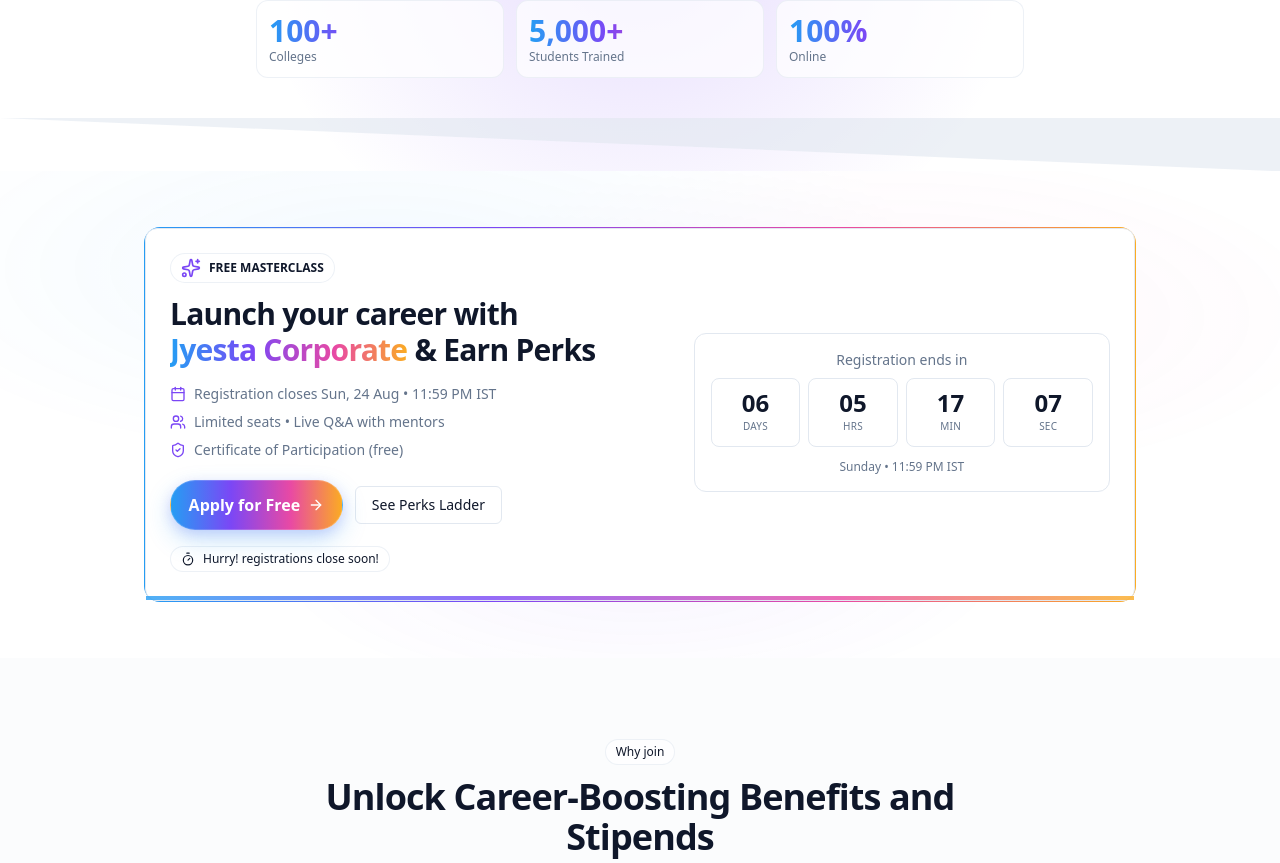
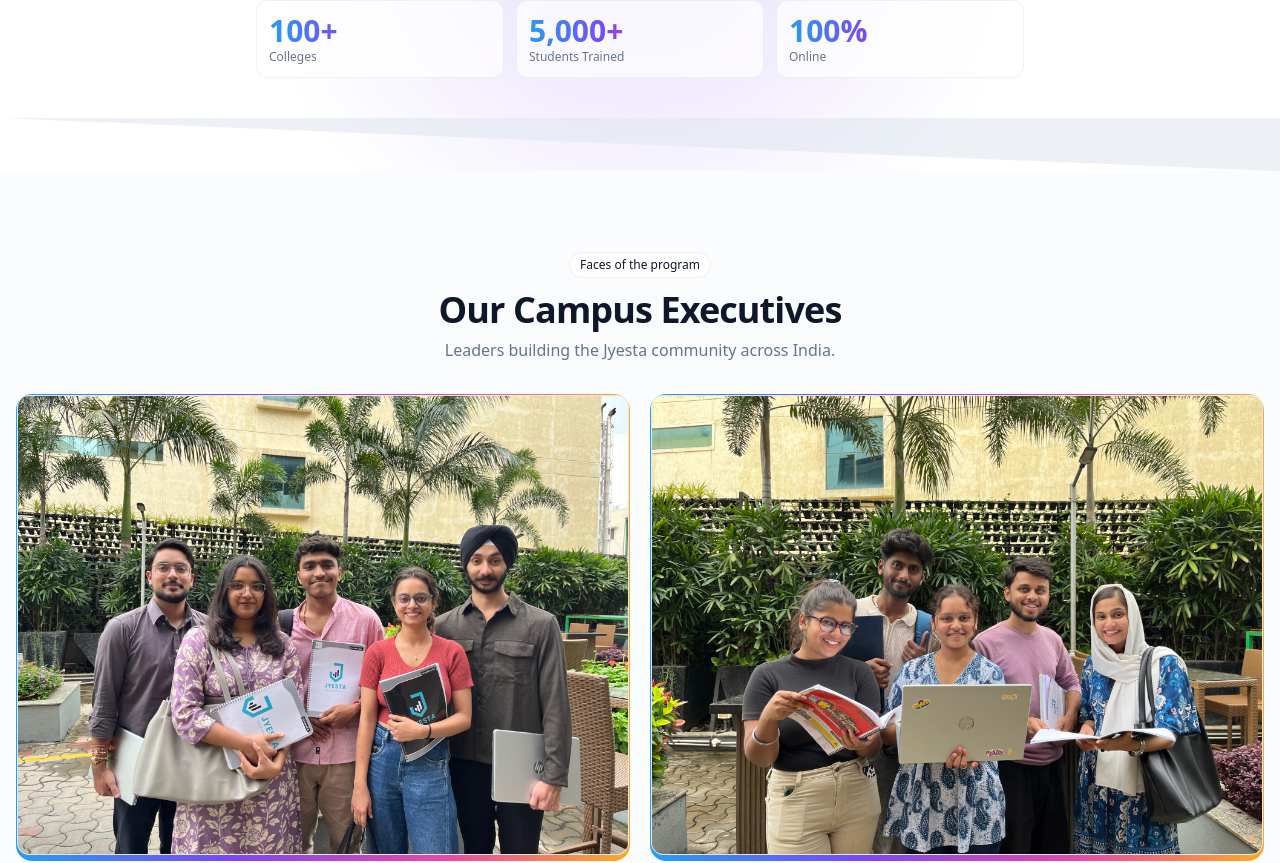
Before and after one commit to ahmadsohail404/campus-executive, a Next.js app: page / in a window 1280 px wide. Shown: the part 967-1830 px from the top of the page. Built offline with nearby package versions, Linux system fonts and the light colour scheme.

Commit message:
added campus executives

```diff
--- a/app/page.tsx
+++ b/app/page.tsx
@@ -30,6 +30,11 @@
   ArrowUp,
   Timer,
   Calendar,
+  Maximize2,
+  X,
+  ChevronLeft,
+  ChevronRight,
+  Download,
 } from "lucide-react";
 import Image from "next/image";
 
@@ -38,6 +43,7 @@
     <main>
       <TopNav />
       <Hero />
+      <Ambassadors />
       <Webinar />
       <WhyJoin />
       <Ladder />
@@ -175,6 +181,208 @@
     </section>
   );
 }
+
+/* ---------------- CAMPUS AMBASSADORS — GROUP PHOTOS ---------------- */
+type GroupPhoto = {
+  src: string;
+  alt: string;
+  caption?: string;
+};
+
+const GROUP_PHOTOS: GroupPhoto[] = [
+  {
+    src: "/ca-1.jpeg",
+    alt: "Jyesta Campus Executives",
+  },
+  {
+    src: "/ca-2.jpeg",
+    alt: "Jyesta Campus Executives",
+  },
+];
+
+function Ambassadors() {
+  const [lightbox, setLightbox] = useState<{ open: boolean; index: number }>({
+    open: false,
+    index: 0,
+  });
+
+  const openAt = (i: number) => setLightbox({ open: true, index: i });
+  const close = () => setLightbox({ open: false, index: 0 });
+  const prev = () =>
+    setLightbox((s) => ({
+      open: true,
+      index: (s.index - 1 + GROUP_PHOTOS.length) % GROUP_PHOTOS.length,
+    }));
+  const next = () =>
+    setLightbox((s) => ({
+      open: true,
+      index: (s.index + 1) % GROUP_PHOTOS.length,
+    }));
+
+  return (
+    <section
+      id="ambassadors"
+      className="py-14 md:py-20 bg-[hsl(var(--muted)/.3)]"
+    >
+      <div className="mx-auto max-w-7xl px-4">
+        <SectionTitle
+          badge="Faces of the program"
+          title="Our Campus Executives"
+          subtitle="Leaders building the Jyesta community across India."
+        />
+
+        {/* Two per row on sm+; one per row on mobile */}
+        <div className="mt-8 grid grid-cols-1 sm:grid-cols-2 gap-5">
+          {GROUP_PHOTOS.map((p, i) => (
+            <div
+              key={p.src}
+              className="group relative rounded-2xl p-[1px] bg-brand-gradient"
+            >
+              <button
+                type="button"
+                onClick={() => openAt(i)}
+                className="relative w-full overflow-hidden rounded-[calc(theme(borderRadius.xl))] border bg-[hsl(var(--card))] outline-none"
+                aria-label={`View photo: ${p.alt}`}
+              >
+                <div className="relative w-full aspect-[4/3]">
+                  <Image
+                    src={p.src}
+                    alt={p.alt}
+                    fill
+                    className="object-cover transition-transform duration-300 group-hover:scale-[1.02]"
+                    sizes="(min-width: 640px) 50vw, 100vw"
+                    loading="lazy"
+                  />
+                  {/* hover overlay */}
+                  <div className="pointer-events-none absolute inset-0 bg-gradient-to-t from-[hsl(var(--background)/.55)] via-transparent to-transparent opacity-0 group-hover:opacity-100 transition-opacity" />
+                  <div className="pointer-events-none absolute right-3 bottom-3 inline-flex items-center gap-1 rounded-md border bg-[hsl(var(--background)/.7)] px-2 py-1 text-xs opacity-0 group-hover:opacity-100 transition-opacity">
+                    <Maximize2 className="h-3.5 w-3.5" /> View
+                  </div>
+                </div>
+
+                {/* caption strip */}
+                {p.caption && (
+                  <div className="flex items-center justify-between px-3 py-2 text-sm">
+                    <span className="truncate">{p.caption}</span>
+                  </div>
+                )}
+              </button>
+            </div>
+          ))}
+        </div>
+      </div>
+
+      {/* Lightbox */}
+      <Lightbox
+        items={GROUP_PHOTOS}
+        open={lightbox.open}
+        index={lightbox.index}
+        onClose={close}
+        onPrev={prev}
+        onNext={next}
+      />
+    </section>
+  );
+}
+
+function Lightbox({
+  items,
+  open,
+  index,
+  onClose,
+  onPrev,
+  onNext,
+}: {
+  items: GroupPhoto[];
+  open: boolean;
+  index: number;
+  onClose: () => void;
+  onPrev: () => void;
+  onNext: () => void;
+}) {
+  useEffect(() => {
+    if (!open) return;
+    const onKey = (e: KeyboardEvent) => {
+      if (e.key === "Escape") onClose();
+      if (e.key === "ArrowLeft") onPrev();
+      if (e.key === "ArrowRight") onNext();
+    };
+    document.addEventListener("keydown", onKey);
+    return () => document.removeEventListener("keydown", onKey);
+  }, [open, onClose, onPrev, onNext]);
+
+  if (!open) return null;
+  const item = items[index];
+
+  return (
+    <div
+      className="fixed inset-0 z-[70] bg-black/80 backdrop-blur-sm"
+      aria-modal="true"
+      role="dialog"
+      onClick={onClose}
+    >
+      <div
+        className="absolute inset-0 flex items-center justify-center p-4"
+        onClick={(e) => e.stopPropagation()}
+      >
+        {/* Controls */}
+        <button
+          onClick={onClose}
+          className="absolute top-4 right-4 inline-flex items-center rounded-md border px-3 py-2 text-xs bg-[hsl(var(--background)/.7)] hover:opacity-90"
+          aria-label="Close"
+        >
+          <X className="h-4 w-4" />
+        </button>
+        <button
+          onClick={onPrev}
+          className="absolute left-4 top-1/2 -translate-y-1/2 inline-flex items-center rounded-md border px-3 py-2 text-xs bg-[hsl(var(--background)/.7)] hover:opacity-90"
+          aria-label="Previous"
+        >
+          <ChevronLeft className="h-5 w-5" />
+        </button>
+        <button
+          onClick={onNext}
+          className="absolute right-4 top-1/2 -translate-y-1/2 inline-flex items-center rounded-md border px-3 py-2 text-xs bg-[hsl(var(--background)/.7)] hover:opacity-90"
+          aria-label="Next"
+        >
+          <ChevronRight className="h-5 w-5" />
+        </button>
+
+        {/* Image */}
+        <div className="relative w-full max-w-5xl h-[70vh]">
+          <Image
+            src={item.src}
+            alt={item.alt}
+            fill
+            className="object-contain select-none"
+            sizes="100vw"
+            priority
+          />
+        </div>
+
+        {/* Caption & actions */}
+        <div className="absolute bottom-4 left-1/2 -translate-x-1/2 w-[min(95%,56rem)]">
+          <div className="flex items-center justify-between gap-3 rounded-md border bg-[hsl(var(--background)/.8)] px-3 py-2 text-xs">
+            <div className="truncate">
+              <strong>
+                Photo {index + 1} / {items.length}:
+              </strong>{" "}
+              <span className="truncate">{item.caption || item.alt}</span>
+            </div>
+            <a
+              href={item.src}
+              download
+              className="inline-flex items-center gap-1 rounded-md border px-2 py-1 hover:opacity-90"
+            >
+              <Download className="h-3.5 w-3.5" /> Download
+            </a>
+          </div>
+        </div>
+      </div>
+    </div>
+  );
+}
+
 /* ---------------- FREE WEBINAR / MASTERCLASS ---------------- */
 function Webinar() {
   // friendly date string for “Registration closes Sun, 24 Aug 11:59 PM IST”
```
Also changed, not shown: public/ca-1.jpeg (added), public/ca-2.jpeg (added).
